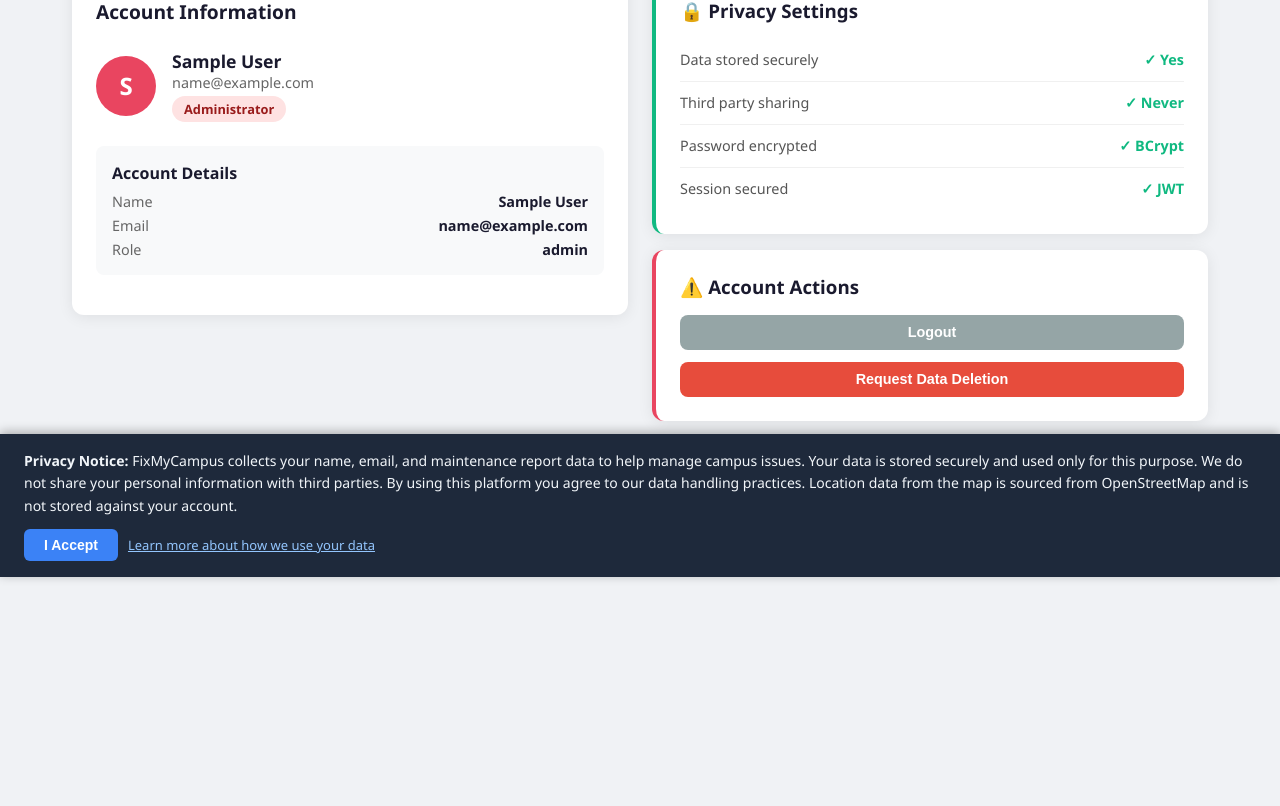
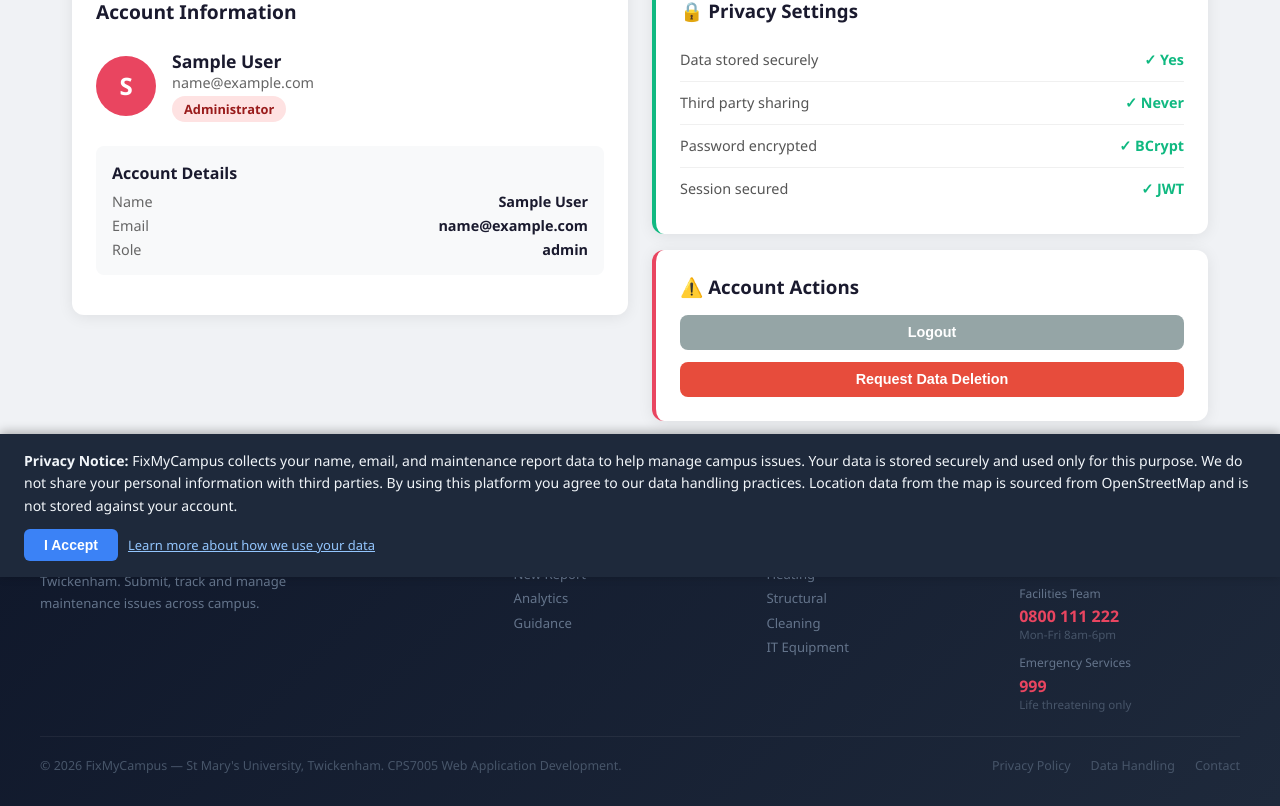
Before and after one commit to khanalprestha0202/fixmycampus, a React (Vite) app in the folder client/: page /profile in a window 1280 px wide. Shown: the part 223-1029 px from the top of the page. Before the commit the page ends 800 px from the top, so only its background shows below. Built offline with nearby package versions, Linux system fonts and the light colour scheme; no server answers; sample sign-in values are in the browser's storage.

Commit message:
Add footer to all pages

```diff
--- a/client/src/App.jsx
+++ b/client/src/App.jsx
@@ -13,6 +13,7 @@ import Guidance from './pages/Guidance';
 import NotFound from './pages/NotFound';
 import Profile from './pages/Profile';
 import PrivacyConsent from './components/PrivacyConsent';
+import Footer from './components/Footer';
 
 const PrivateRoute = ({ children }) => {
   const { user, loading } = useAuth();
@@ -29,7 +30,9 @@ function App() {
         <Route path="/register" element={<Register />} />
         <Route path="/*" element={
           <PrivateRoute>
+            <div style={{ display: 'flex', flexDirection: 'column', minHeight: '100vh' }}>
               <Navbar />
+              <div style={{ flex: 1 }}>
                 <Routes>
                   <Route path="/" element={<Dashboard />} />
                   <Route path="/reports" element={<Reports />} />
@@ -40,6 +43,9 @@ function App() {
                   <Route path="*" element={<NotFound />} />
                   <Route path="/profile" element={<Profile />} />
                 </Routes>
+              </div>
+              <Footer />
+            </div>
           </PrivateRoute>
         } />
       </Routes>
--- /dev/null
+++ b/client/src/components/Footer.jsx
@@ -0,0 +1,114 @@
+export default function Footer() {
+  const year = new Date().getFullYear();
+
+  return (
+    <footer style={{
+      background: 'linear-gradient(135deg, #0f172a, #1e293b)',
+      color: '#94a3b8',
+      padding: '2rem',
+      marginTop: 'auto',
+      borderTop: '1px solid rgba(255,255,255,0.06)'
+    }}>
+      <div style={{ maxWidth: '1200px', margin: '0 auto' }}>
+
+        {/* TOP ROW */}
+        <div style={{
+          display: 'grid',
+          gridTemplateColumns: '2fr 1fr 1fr 1fr',
+          gap: '2rem',
+          marginBottom: '1.5rem'
+        }}>
+
+          {/* BRAND */}
+          <div>
+            <div style={{
+              fontSize: '1.2rem', fontWeight: 800,
+              color: '#e94560', marginBottom: '0.75rem',
+              display: 'flex', alignItems: 'center', gap: '0.4rem'
+            }}>
+              🔧 FixMyCampus
+            </div>
+            <p style={{ fontSize: '0.82rem', lineHeight: 1.7, color: '#64748b', maxWidth: '260px' }}>
+              A campus maintenance reporting platform for St Mary's University, Twickenham.
+              Submit, track and manage maintenance issues across campus.
+            </p>
+          </div>
+
+          {/* QUICK LINKS */}
+          <div>
+            <div style={{ fontWeight: 700, fontSize: '0.82rem', color: '#f1f5f9', marginBottom: '0.75rem', textTransform: 'uppercase', letterSpacing: '0.08em' }}>
+              Quick Links
+            </div>
+            {[
+              { label: 'Dashboard', href: '/' },
+              { label: 'All Reports', href: '/reports' },
+              { label: 'New Report', href: '/reports/new' },
+              { label: 'Analytics', href: '/analytics' },
+              { label: 'Guidance', href: '/guidance' },
+            ].map((link, i) => (
+              <a key={i} href={link.href} style={{
+                display: 'block', color: '#64748b', textDecoration: 'none',
+                fontSize: '0.82rem', marginBottom: '0.4rem',
+                transition: 'color 0.2s'
+              }}
+                onMouseEnter={e => e.target.style.color = '#e94560'}
+                onMouseLeave={e => e.target.style.color = '#64748b'}
+              >
+                {link.label}
+              </a>
+            ))}
+          </div>
+
+          {/* REPORT CATEGORIES */}
+          <div>
+            <div style={{ fontWeight: 700, fontSize: '0.82rem', color: '#f1f5f9', marginBottom: '0.75rem', textTransform: 'uppercase', letterSpacing: '0.08em' }}>
+              Categories
+            </div>
+            {['Electrical', 'Plumbing', 'Heating', 'Structural', 'Cleaning', 'IT Equipment'].map((cat, i) => (
+              <div key={i} style={{ fontSize: '0.82rem', color: '#64748b', marginBottom: '0.4rem' }}>
+                {cat}
+              </div>
+            ))}
+          </div>
+
+          {/* EMERGENCY */}
+          <div>
+            <div style={{ fontWeight: 700, fontSize: '0.82rem', color: '#f1f5f9', marginBottom: '0.75rem', textTransform: 'uppercase', letterSpacing: '0.08em' }}>
+              Emergency
+            </div>
+            <div style={{ marginBottom: '0.75rem' }}>
+              <div style={{ fontSize: '0.75rem', color: '#64748b', marginBottom: '0.2rem' }}>Campus Security</div>
+              <div style={{ fontSize: '1rem', fontWeight: 700, color: '#e94560' }}>0800 000 000</div>
+              <div style={{ fontSize: '0.72rem', color: '#475569' }}>24/7 Emergency Line</div>
+            </div>
+            <div style={{ marginBottom: '0.75rem' }}>
+              <div style={{ fontSize: '0.75rem', color: '#64748b', marginBottom: '0.2rem' }}>Facilities Team</div>
+              <div style={{ fontSize: '1rem', fontWeight: 700, color: '#e94560' }}>0800 111 222</div>
+              <div style={{ fontSize: '0.72rem', color: '#475569' }}>Mon-Fri 8am-6pm</div>
+            </div>
+            <div>
+              <div style={{ fontSize: '0.75rem', color: '#64748b', marginBottom: '0.2rem' }}>Emergency Services</div>
+              <div style={{ fontSize: '1rem', fontWeight: 700, color: '#e94560' }}>999</div>
+              <div style={{ fontSize: '0.72rem', color: '#475569' }}>Life threatening only</div>
+            </div>
+          </div>
+        </div>
+
+        {/* DIVIDER */}
+        <div style={{ borderTop: '1px solid rgba(255,255,255,0.06)', paddingTop: '1.25rem', display: 'flex', justifyContent: 'space-between', alignItems: 'center', flexWrap: 'wrap', gap: '0.75rem' }}>
+          <div style={{ fontSize: '0.78rem', color: '#475569' }}>
+            © {year} FixMyCampus — St Mary's University, Twickenham. CPS7005 Web Application Development.
+          </div>
+          <div style={{ display: 'flex', gap: '1.25rem' }}>
+            {['Privacy Policy', 'Data Handling', 'Contact'].map((item, i) => (
+              <span key={i} style={{ fontSize: '0.78rem', color: '#475569', cursor: 'pointer' }}>
+                {item}
+              </span>
+            ))}
+          </div>
+        </div>
+
+      </div>
+    </footer>
+  );
+}
```
Lines whose indentation alone changed are shown as unchanged.
